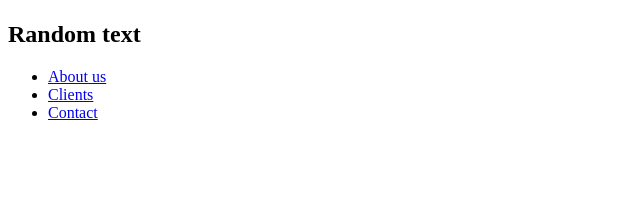
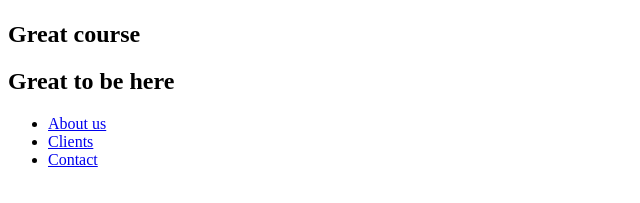
Before and after one commit to MarcinGim/nauka-gita, a plain HTML site: page index.html in a window 1280 px wide. Shown: the part 41-244 px from the top of the page, without its empty margins (0-640 px from the left). Drawn offline with nearby package versions, Linux system fonts and the light colour scheme; files that its build step writes are made by us from their sources.

Commit message:
Change headings

```diff
--- a/index.html
+++ b/index.html
@@ -15,7 +15,8 @@
             <nav class="container">
                 <div class="row">
                     <img src="//placehold.it/150x30">
-                    <h1>Random text</h1>
+                    <h1>Great course</h1>
+                    <h2>Great to be here</h2>
                     <ul>
                         <li><a href="#">About us</a></li>
                         <li><a href="#">Clients</a></li>
```
